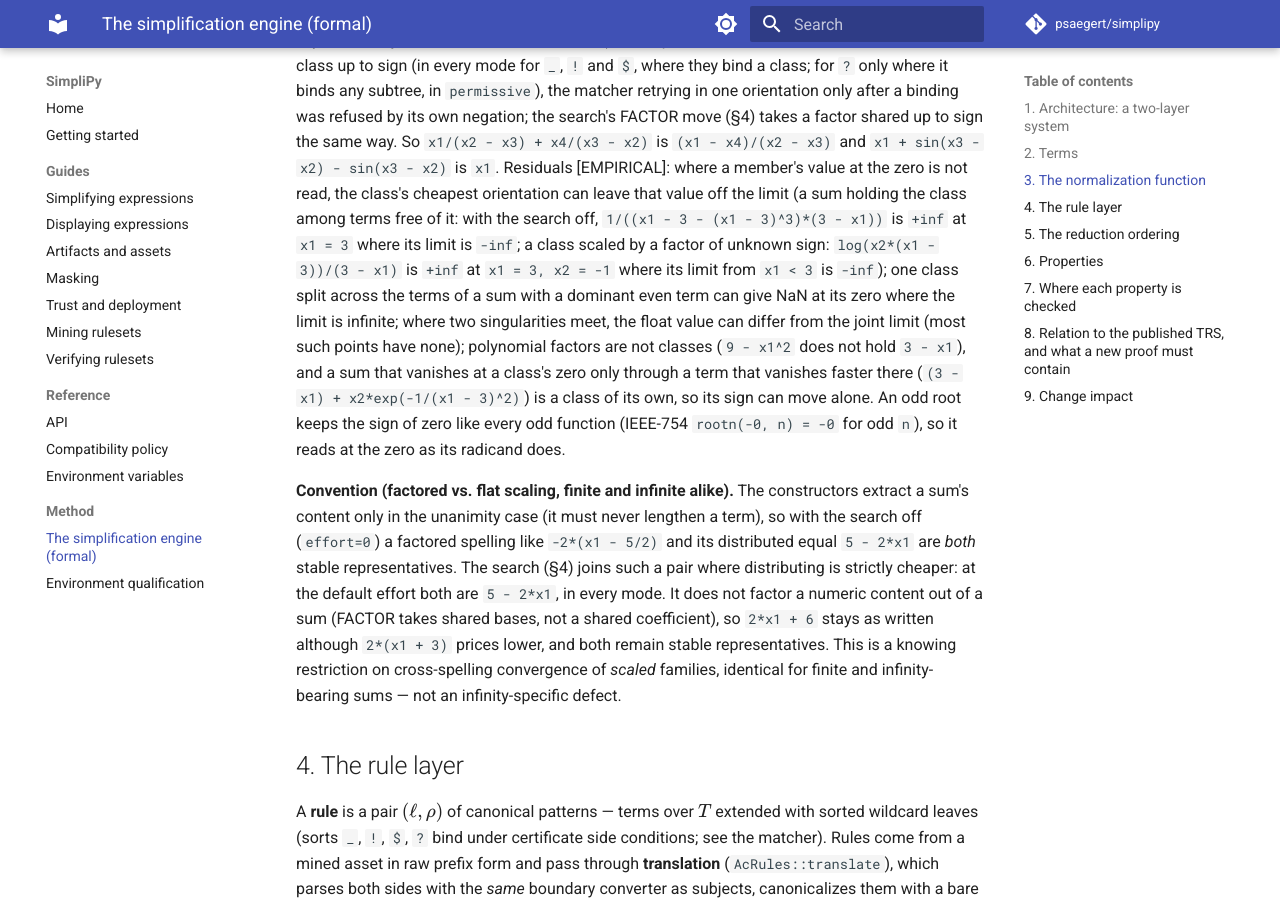
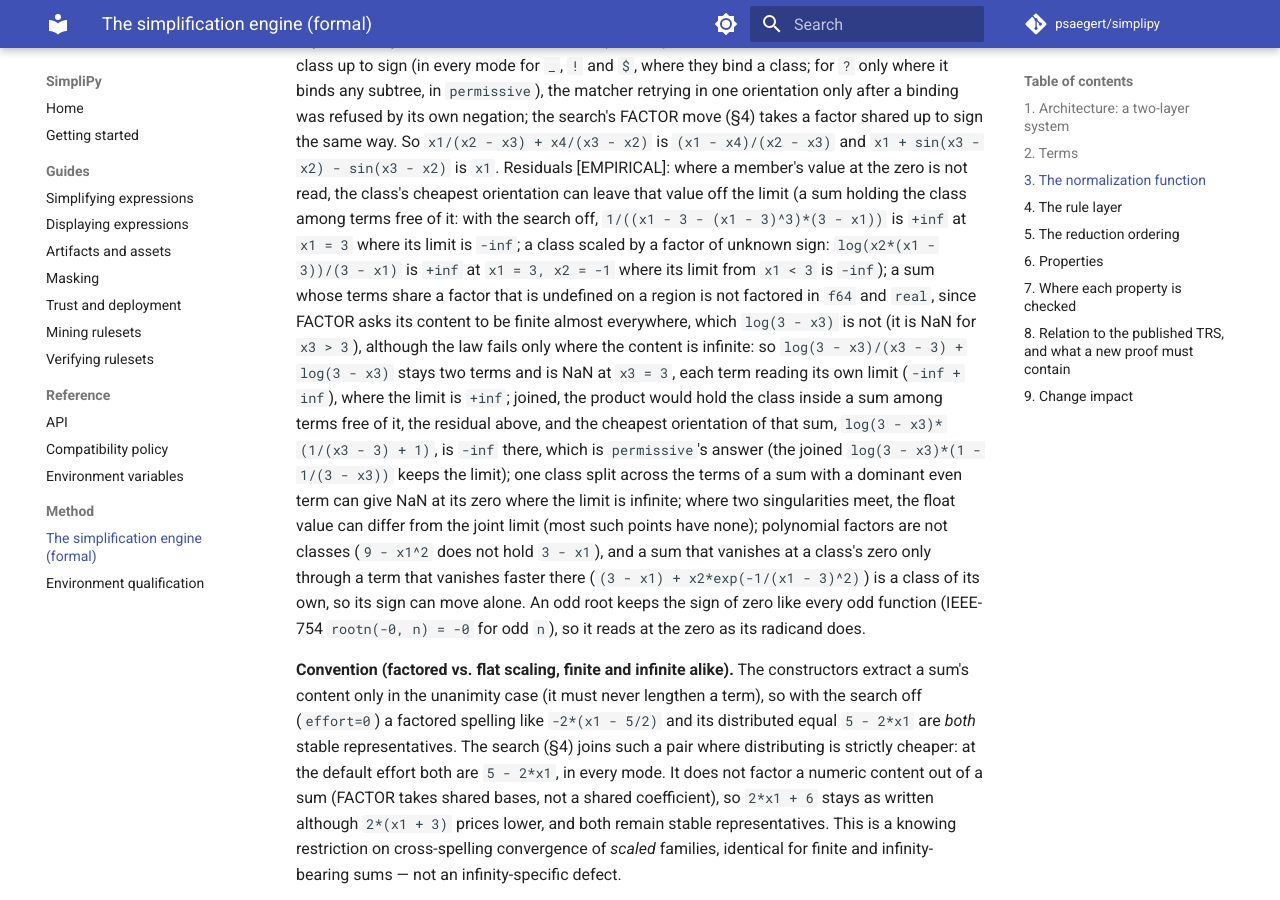
Before and after one commit to psaegert/simplipy, an MkDocs documentation site: the page built from docs/formal.md, in a window 1280 px wide and 900 px high, scrolled down 7647 px. Built offline with MkDocs 1.6.1 and Material for MkDocs 9.7.7, drawn with Linux system fonts in a browser that asks for light colours; comment, search, counter and statistics services are not loaded.

Commit message:
Docs: a pole sum whose shared factor is undefined on a region stays split
`log(3 - x3)/(x3 - 3) + log(3 - x3)` answers `log(3 - x3) - log(3 - x3)/(3 - x3)`
in f64 and real, NaN at x3 = 3 where the limit is +inf. The search's pole
guards do not cause it: FACTOR is never proposed, because its licence asks
the shared content to be finite almost everywhere, which `log(3 - x3)` is not
(NaN for x3 > 3), although the law fails only where the content is infinite
(`exp(x3)/(x3 - 3) + exp(x3)` is factored). Joining alone would not keep the
limit either: the joined product holds the class inside a sum among terms
free of it, the documented orientation residual, and the cheapest
orientation, `log(3 - x3)*(1/(x3 - 3) + 1)`, is -inf there (permissive's
answer); `log(3 - x3)*(1 - 1/(3 - x3))` keeps the limit. Both causes are
recorded as a residual: the fix needs FACTOR's licence to read where the
content is infinite and the orientation of a pole inside a sum to read the
side its co-factors leave defined.

Co-Authored-By: Claude Opus 5.5 <noreply@anthropic.com>
Claude-Session: https://claude.ai/code/session_016gamUqKQqroqag4GFsNu6W

```diff
--- a/docs/formal.md
+++ b/docs/formal.md
@@ -321,7 +321,14 @@ zero is not read, the class's cheapest orientation can leave that value off the
 the class among terms free of it: with the search off, `1/((x1 - 3 - (x1 - 3)^3)*(3 - x1))` is
 `+inf` at `x1 = 3` where its limit is `-inf`; a class scaled by a factor of unknown sign:
 `log(x2*(x1 - 3))/(3 - x1)` is `+inf` at `x1 = 3, x2 = -1` where its limit from `x1 < 3` is
-`-inf`); one class split across the
+`-inf`); a sum whose terms share a factor that is undefined on a region is not factored in `f64`
+and `real`, since FACTOR asks its content to be finite almost everywhere, which `log(3 - x3)` is
+not (it is NaN for `x3 > 3`), although the law fails only where the content is infinite: so
+`log(3 - x3)/(x3 - 3) + log(3 - x3)` stays two terms and is NaN at `x3 = 3`, each term reading
+its own limit (`-inf + inf`), where the limit is `+inf`; joined, the product would hold the class
+inside a sum among terms free of it, the residual above, and the cheapest orientation of that sum,
+`log(3 - x3)*(1/(x3 - 3) + 1)`, is `-inf` there, which is `permissive`'s answer (the joined
+`log(3 - x3)*(1 - 1/(3 - x3))` keeps the limit); one class split across the
 terms of a sum with a dominant even term can give NaN at its zero where the limit is infinite;
 where two singularities meet, the float value can differ from the joint limit (most such points
 have none); polynomial factors are not classes (`9 - x1^2` does not hold `3 - x1`), and a sum that
```
